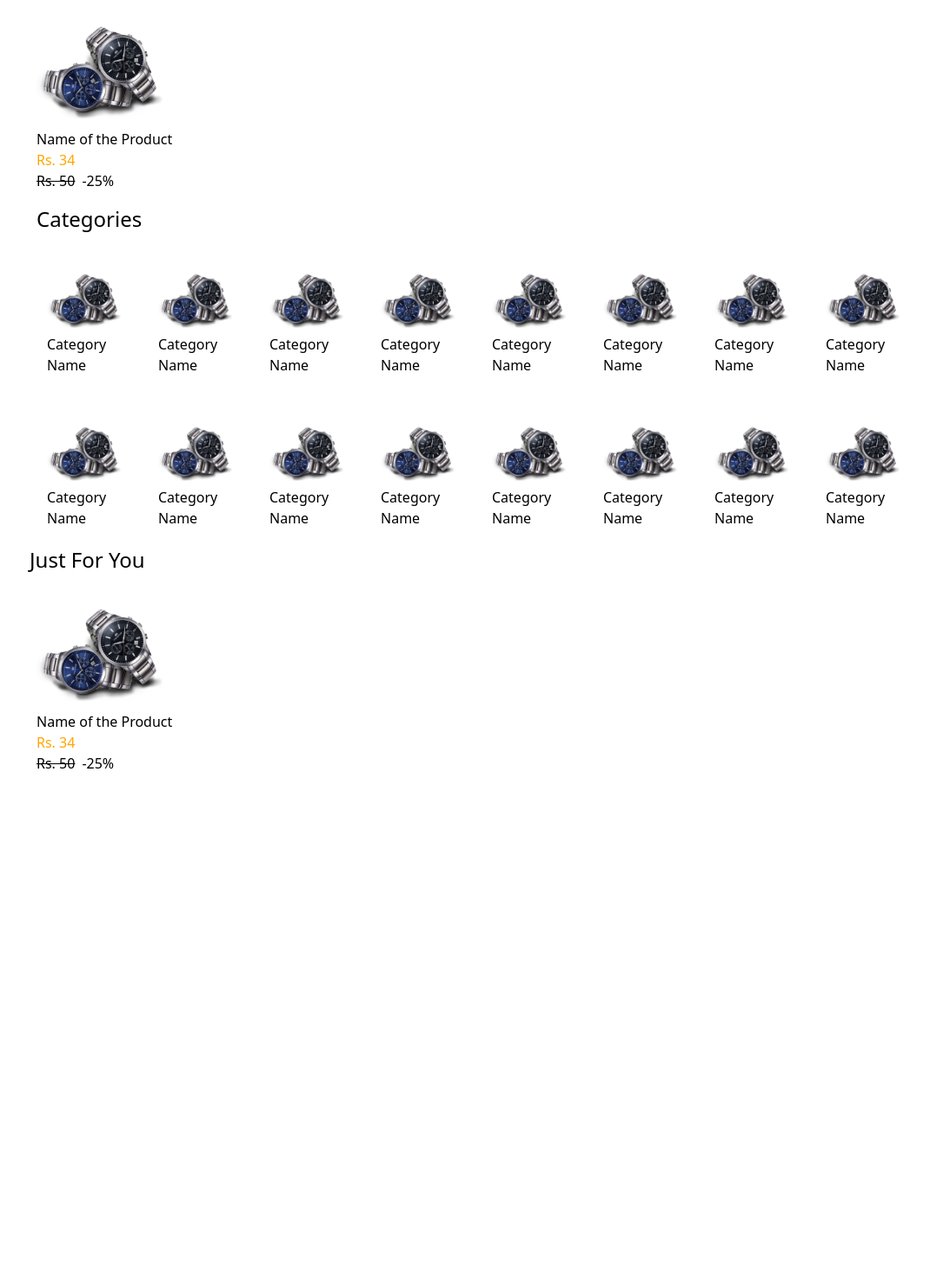
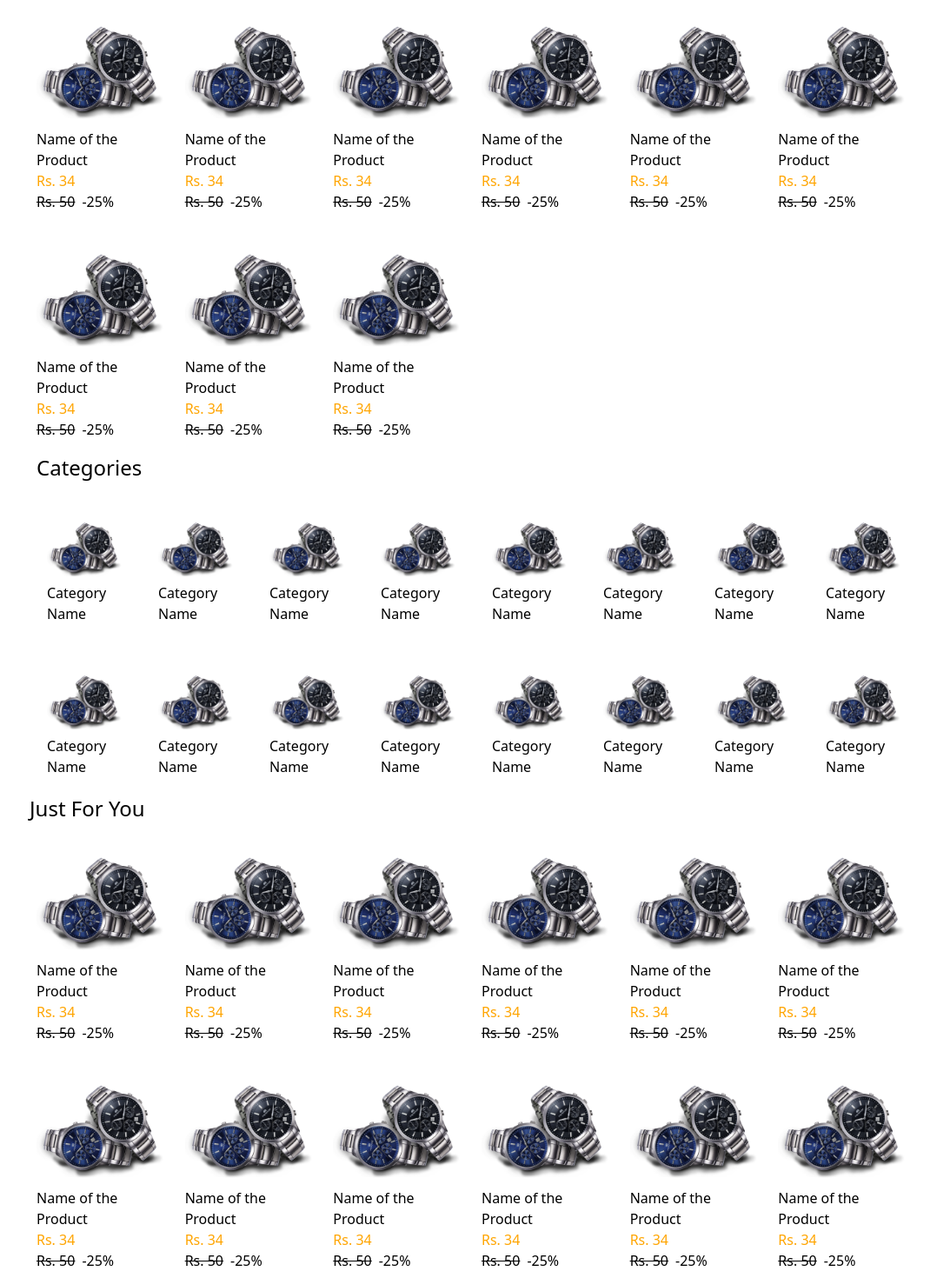
Before and after one commit to Ram-cpu-coder/DARAZ-CLONE, a React (Vite) app: page / in a window 1280 px wide. Shown: the part 675-2145 px from the top of the page at 87% size, without its empty margins (94-1164 px from the left). Before the commit the page ends 1573 px from the top, so only its background shows below. Built offline with nearby package versions, Linux system fonts and the light colour scheme.

Commit message:
card grid styles

```diff
--- a/src/NavBar/NavBar.jsx
+++ b/src/NavBar/NavBar.jsx
@@ -4,7 +4,7 @@ import { CiSearch } from "react-icons/ci";
 
 const NavBar = () => {
   return (
-    <div className="flex justify-center items-center border-b bg-[white] pb-1">
+    <div className="flex justify-center items-center border-b bg-[white] pb-1 sticky top-0">
       <div className="flex justify-between items-center w-[80%] h-[75px]">
         {/* logo */}
         <div className="h-[80px] w-[200px] flex items-center">
--- a/src/Offer/FlashSale/FlashSale.jsx
+++ b/src/Offer/FlashSale/FlashSale.jsx
@@ -13,7 +13,12 @@ const FlashSale = () => {
           </a>
         </div>
         <hr className="w-full" />
-        <FlashSaleCard />
+        <div className="grid grid-rows-[auto] grid-cols-6">
+          <FlashSaleCard />
+          <FlashSaleCard /> <FlashSaleCard /> <FlashSaleCard />{" "}
+          <FlashSaleCard /> <FlashSaleCard /> <FlashSaleCard />{" "}
+          <FlashSaleCard /> <FlashSaleCard />
+        </div>
       </div>
     </div>
   );
--- a/src/Offer/Just For You/JustForYou.jsx
+++ b/src/Offer/Just For You/JustForYou.jsx
@@ -5,7 +5,20 @@ const JustForYou = () => {
   return (
     <div className="min-h-[150px] w-[80vw]">
       <h1 className="text-2xl">Just For You</h1>
-      <FlashSaleCard />
+      <div className="grid grid-rows-[auto] grid-cols-6">
+        <FlashSaleCard />
+        <FlashSaleCard />
+        <FlashSaleCard />
+        <FlashSaleCard />
+        <FlashSaleCard />
+        <FlashSaleCard />
+        <FlashSaleCard />
+        <FlashSaleCard />
+        <FlashSaleCard />
+        <FlashSaleCard />
+        <FlashSaleCard />
+        <FlashSaleCard />
+      </div>
     </div>
   );
 };
```
